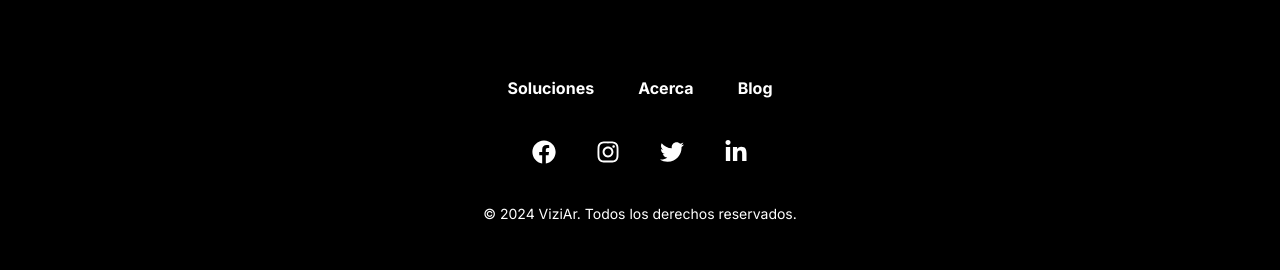
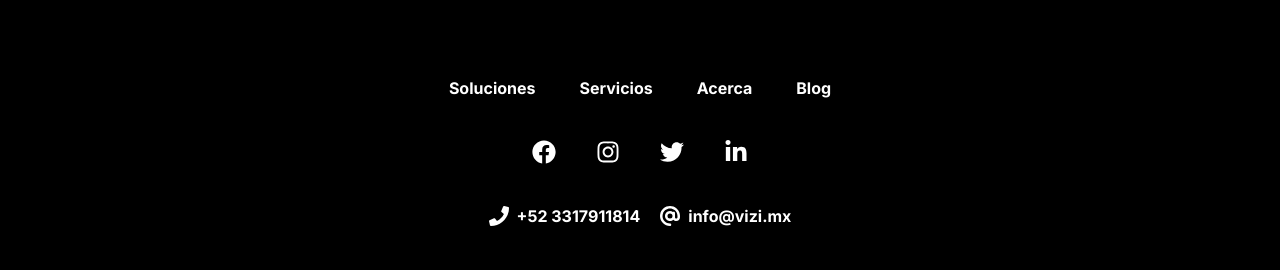
Before and after one commit to DisnelTechs/vizi, a Next.js app: page / in a window 1280 px wide. Shown: the part 804-1074 px from the top of the page. Built offline with nearby package versions, Linux system fonts and the light colour scheme.

Commit message:
Add services menu and contact information to footer

```diff
--- a/app/layout.tsx
+++ b/app/layout.tsx
@@ -32,6 +32,24 @@ const menuItems = [
     ],
   },
   {
+    title: "Servicios",
+    url: "/servicios",
+    items: [
+      {
+        title: "Desarrollo de Aplicaciones",
+        url: "/desarrollo-de-aplicaciones",
+        description:
+          "Desarrollamos aplicaciones de realidad aumentada y virtual para empresas y organizaciones.",
+      },
+      {
+        title: "Consultoría",
+        url: "/consultoria",
+        description:
+          "Brindamos asesoramiento y consultoría en tecnologías de realidad aumentada y virtual.",
+      },
+    ],
+  },
+  {
     title: "Acerca",
     url: "/acerca",
     items: [],
--- a/components/Footer/Footer.tsx
+++ b/components/Footer/Footer.tsx
@@ -4,9 +4,12 @@ import {
   FaFacebook,
   FaInstagram,
   FaLinkedinIn,
+  FaPhone,
   FaTwitter,
 } from "react-icons/fa";
 import Link from "next/link";
+import { BsMailbox } from "react-icons/bs";
+import { FaAt } from "react-icons/fa6";
 
 const socialData = [
   {
@@ -31,6 +34,24 @@ const socialData = [
   },
 ];
 
+const ContactButton = ({
+  type = "email",
+  label,
+}: {
+  type?: "email" | "phone";
+  label: string;
+}) => {
+  const Icon = type === "email" ? FaAt : FaPhone;
+  return (
+    <Link href={`${type === "email" ? "mailto:" : "tel:"}${label}`}>
+      <div className="flex space-x-2 items-center hover:text-accent duration-300 ease-in-out font-bold">
+        <Icon className="w-5 h-5" />
+        <div>{label}</div>
+      </div>
+    </Link>
+  );
+};
+
 const Footer = ({ menu }: { menu: DrupalMenu }) => {
   return (
     <footer className="bg-black py-20 w-full text-white">
@@ -49,6 +70,10 @@ const Footer = ({ menu }: { menu: DrupalMenu }) => {
             </Link>
           ))}
         </div>
+        <div className="flex space-x-5 flex-col lg:flex-row">
+          <ContactButton type="phone" label="+52 3317911814" />
+          <ContactButton label="info@vizi.mx" />
+        </div>
         <p className="text-center text-sm">
           © {new Date().getFullYear()} ViziAr. Todos los derechos reservados.
         </p>
```
